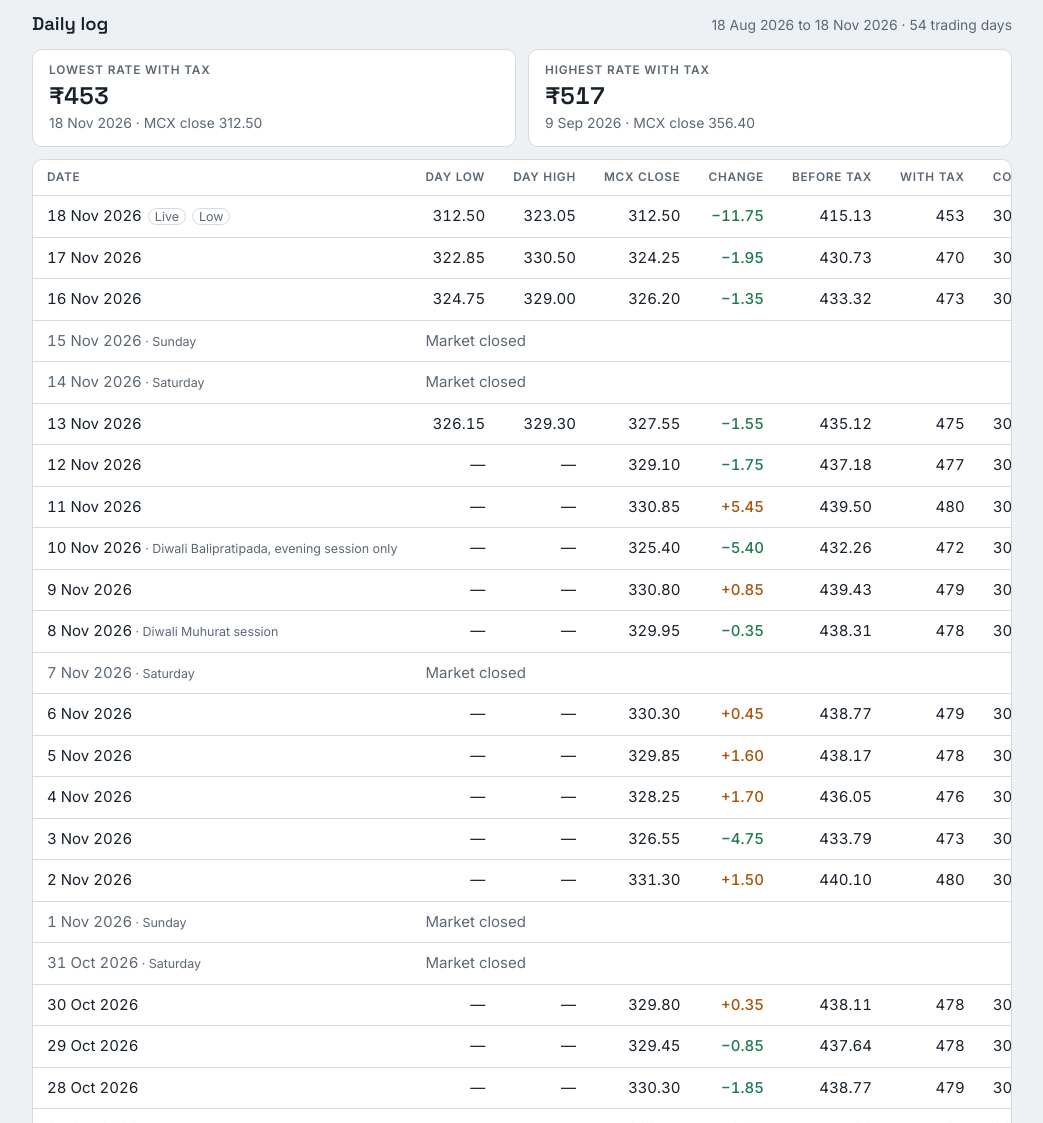
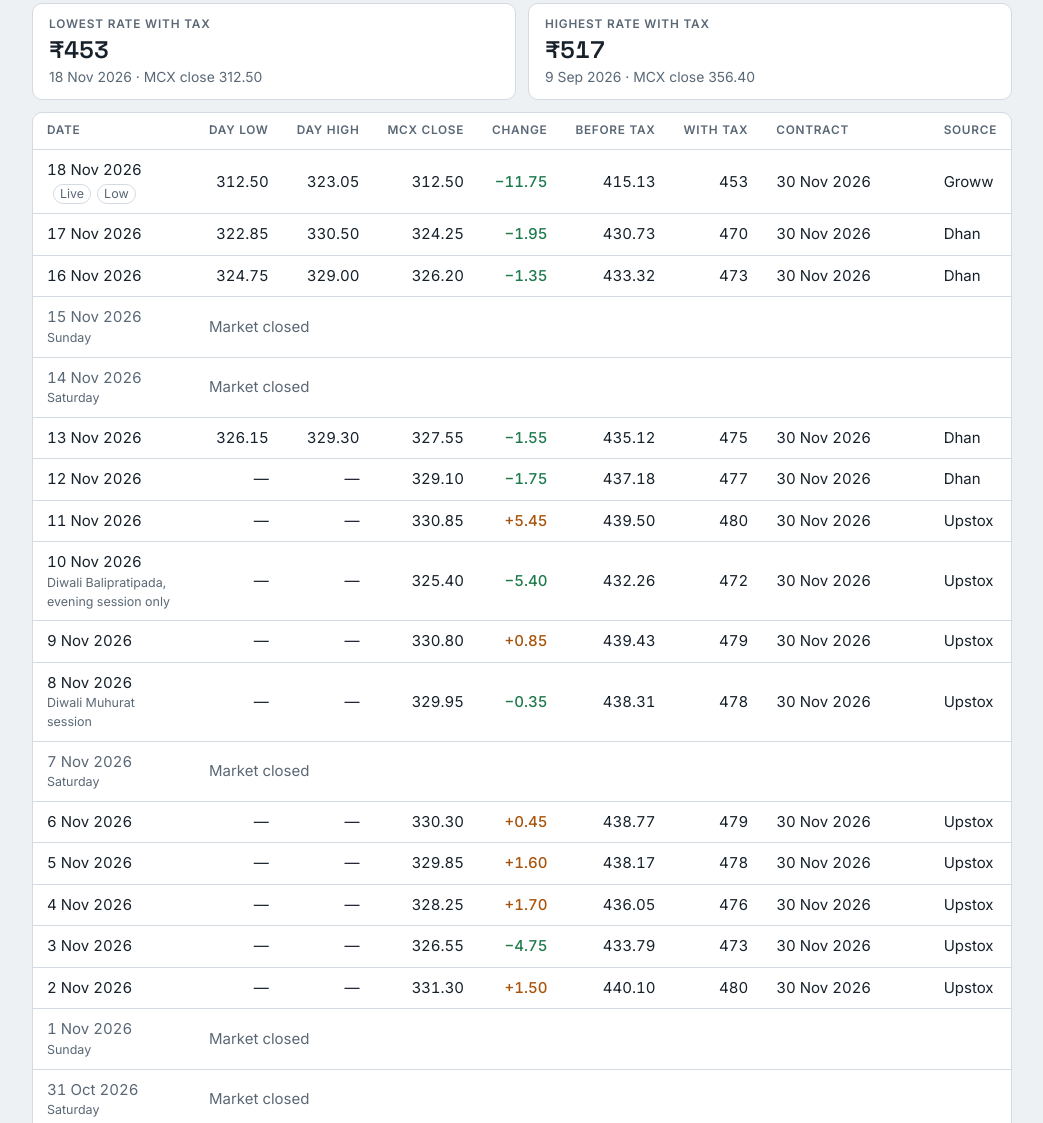
Before and after one commit to ArshGujral/aluminium-rate-tracker, a plain HTML site: page index.html in a window 1280 px wide. Shown: the part 1592-2715 px from the top of the page, without its empty margins (118-1161 px from the left). Drawn offline with Linux system fonts and the light colour scheme.

Commit message:
Fit the daily log on a laptop screen and close the gap under the price card
Holiday notes on one line made the date column 378px wide and pushed the log into sideways scrolling;
they now sit on their own line under the date. The empty save message no longer adds a gap.

Co-Authored-By: Claude Opus 5.5 <noreply@anthropic.com>
Claude-Session: https://claude.ai/code/session_01BTexfqUshCMnUE6jnqXZwz

```diff
--- a/index.html
+++ b/index.html
@@ -159,6 +159,12 @@ button:disabled, input:disabled { opacity: 0.55; cursor: not-allowed; }
 tr.is-closed td { color: var(--muted); }
 tr.is-closed td.c-mcx { text-align: left; }
 .art-tag.is-mark { border: 1px solid var(--line); border-radius: 999px; padding: 0 6px; margin-left: 6px; }
+/* Long holiday notes go on their own line under the date, so the date column stays narrow and the log fits without scrolling. */
+table.is-log td.c-date { white-space: normal; min-width: 7.5em; }
+table.is-log td.c-date .c-note { display: block; }
+table.is-log td.c-date .art-tag.is-mark { display: inline-block; white-space: nowrap; }
+/* The save message takes no room until it has something to say. */
+#cfg-msg:empty { min-height: 0; margin-top: -28px; }
 .art-check { display: inline-flex; align-items: center; gap: 8px; cursor: pointer; }
 .art-check input { width: 18px; height: 18px; accent-color: var(--accent); flex: none; }
 .art-sec { display: flex; flex-direction: column; gap: 12px; }
@@ -203,6 +209,7 @@ td .art-tag { color: var(--muted); font-size: 0.78rem; }
 @media (max-width: 660px) {
   body { font-size: 16px; }
   .art-page { padding-block: 18px 36px; gap: 22px; }
+  #cfg-msg:empty { margin-top: -22px; }
   .art-head h1 { font-size: 1.4rem; }
   .art-term + .art-term { border-left: 0; border-top: 1px solid var(--line); }
   .art-term { flex-basis: 100%; padding: 14px 16px; }
@@ -221,6 +228,7 @@ td .art-tag { color: var(--muted); font-size: 0.78rem; }
   th, td { padding: 10px 8px; }
   th { letter-spacing: 0.03em; }
   .is-opt, .c-low, .c-high, .c-note { display: none; }
+  table.is-log td.c-date .c-note { display: none; }
   .art-stat { padding: 10px 12px; }
   .art-log-head, table.is-log tr { display: grid; grid-template-columns: minmax(0, 1.35fr) minmax(0, 1fr) minmax(0, 0.9fr); column-gap: 10px; padding: 9px 14px; border-bottom: 1px solid var(--line); }
   .art-log-head { font-size: 0.72rem; letter-spacing: 0.05em; text-transform: uppercase; color: var(--muted); font-weight: 600; }
@@ -603,7 +611,7 @@ td .art-tag { color: var(--muted); font-size: 0.78rem; }
       if (!r) {
         var shut = (h && h[1] === 'closed') || wd === 0 || wd === 6, why = h ? h[0] : wd === 0 ? 'Sunday' : wd === 6 ? 'Saturday' : '';
         var cd = el('td', { class: 'c-date', text: fmtD(ds) });
-        if (why) cd.append(el('span', { class: 'art-tag c-note', text: ' \u00b7 ' + why }));
+        if (why) cd.append(el('span', { class: 'art-tag c-note', text: why }));
         body.append(el('tr', { class: 'is-closed' }, cd, el('td', { class: 'c-range', text: why }),
           el('td', { class: 'c-mcx', colspan: '8', text: shut ? 'Market closed' : 'No rate recorded' })));
         continue;
@@ -611,7 +619,7 @@ td .art-tag { color: var(--muted); font-size: 0.78rem; }
       var k = S.rates.indexOf(r), p = k > 0 ? S.rates[k - 1] : null, ch = p ? r.mcx - p.mcx : null;
       var note = r.note || (h ? h[0] + (h[1] === 'evening' ? ', evening session only' : h[1] === 'muhurat' ? ', Muhurat session' : '') : '');
       var d = el('td', { class: 'c-date', text: fmtD(ds) }), both = okNum(r.low) && okNum(r.high);
-      if (note) d.append(el('span', { class: 'art-tag c-note', text: ' \u00b7 ' + note }));
+      if (note) d.append(el('span', { class: 'art-tag c-note', text: note }));
       if (r.closeType === 'live') d.append(el('span', { class: 'art-tag is-mark', text: 'Live' }));
       if (n > 1 && r === lo) d.append(el('span', { class: 'art-tag is-mark', text: 'Low' }));
       if (n > 1 && r === hi) d.append(el('span', { class: 'art-tag is-mark', text: 'High' }));
```
